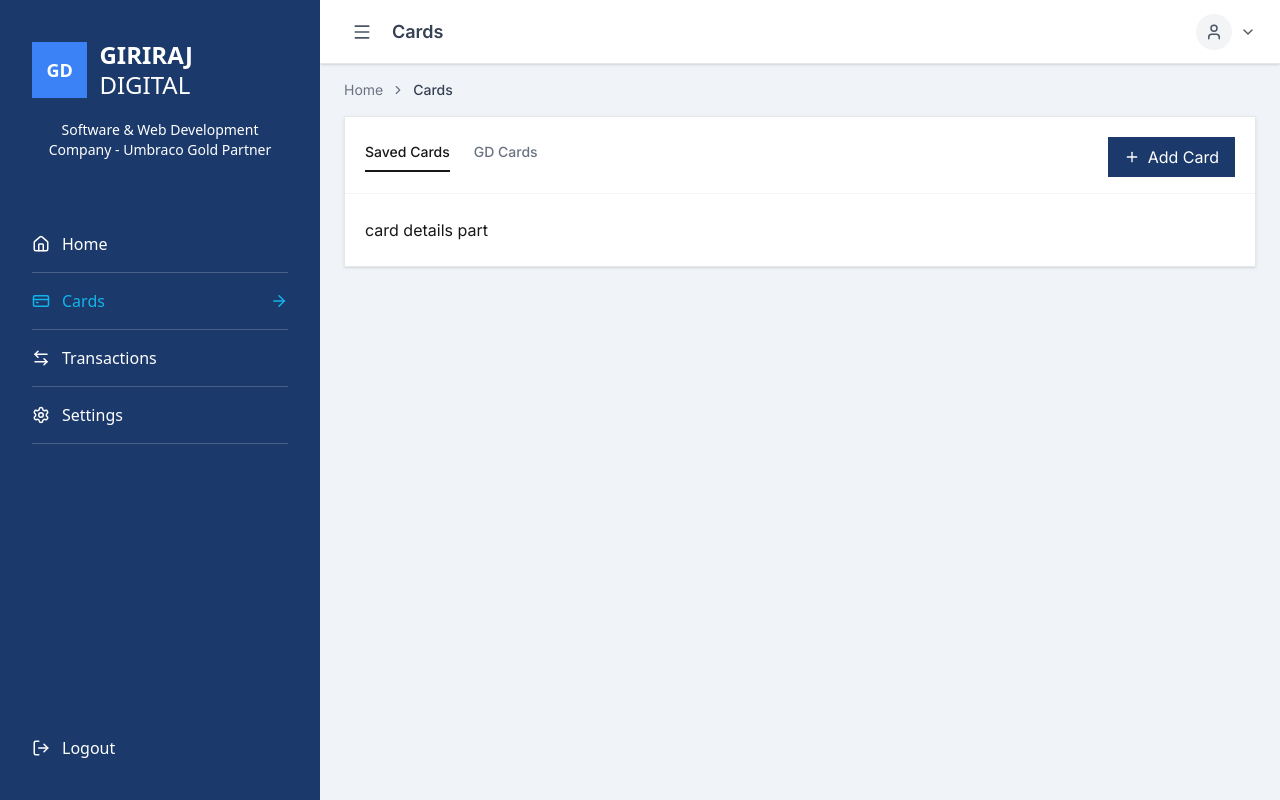
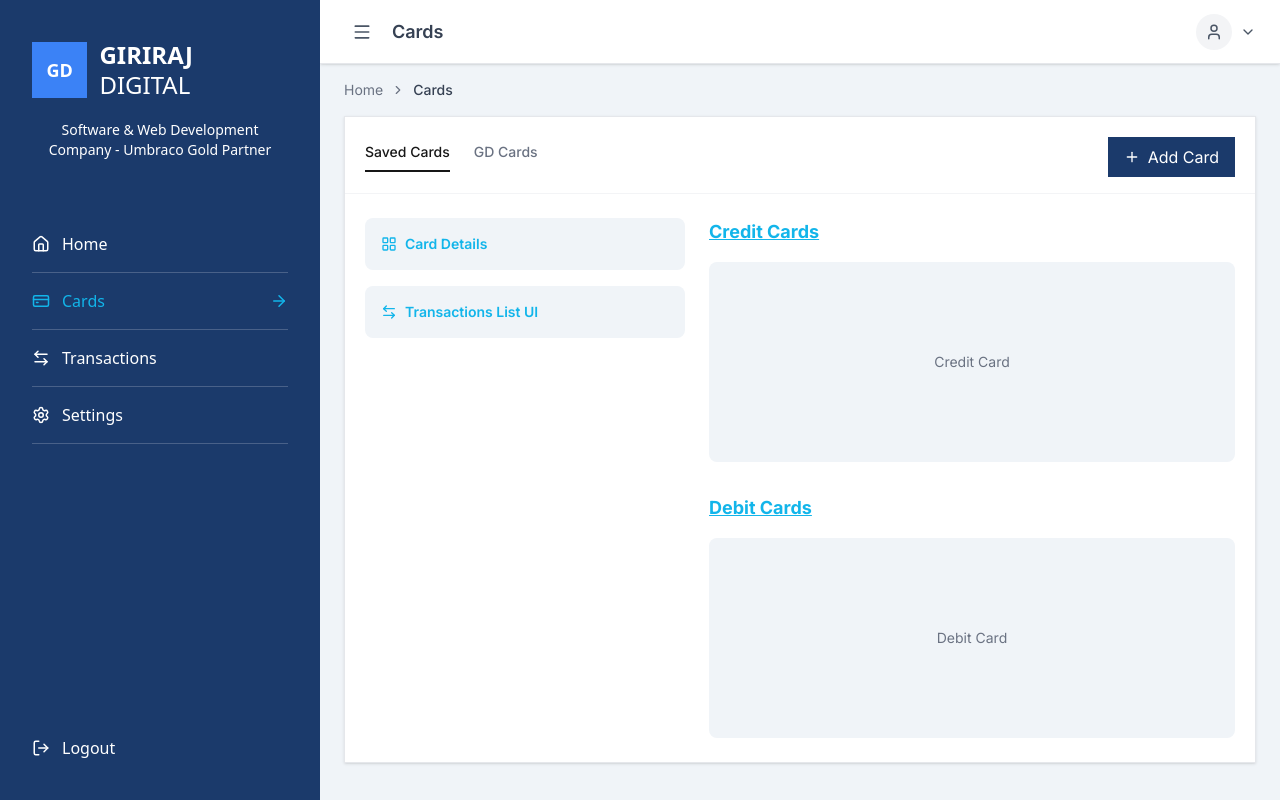
Before and after one commit to Hiralhk14/my-card-app, a Next.js app: page /cards in a window 1280 px wide. Built offline with nearby package versions, Linux system fonts and the light colour scheme.

Commit message:
add : simple cards ui

```diff
--- a/src/shared/components/cards/page.tsx
+++ b/src/shared/components/cards/page.tsx
@@ -1,7 +1,7 @@
 "use client";
 
 import React from "react";
-import { ChevronRight, Plus } from "lucide-react";
+import { ArrowLeftRight, ChevronRight, LayoutGrid, Plus } from "lucide-react";
 
 import Button from "@/shared/ui/button/index";
 
@@ -37,7 +37,43 @@ const CardsPage: React.FC = () => {
 
           <div className="border-t border-gray-100 mt-4" />
           <div className="flex flex-col xl:flex-row gap-6 px-5 py-6">
-            card details part
+            <div className="w-full xl:w-80 shrink-0">
+              <div className="bg-background rounded-lg p-4 mb-4">
+                <div className="flex items-center gap-2 text-accent font-semibold text-sm">
+                  <LayoutGrid size={16} />
+                  Card Details
+                </div>
+              </div>
+
+              <div className="bg-background rounded-lg p-4 mb-4">
+                <div className="flex items-center gap-2 text-accent font-semibold text-sm">
+                  <ArrowLeftRight size={16} />
+                  Transactions List UI
+                </div>
+              </div>
+            </div>
+
+            <div className="flex-1 flex flex-col gap-8">
+              <section>
+                <h2 className="text-accent text-lg font-bold mb-4 underline">
+                  Credit Cards
+                </h2>
+
+                <div className="bg-background rounded-lg min-h-[200px] flex items-center justify-center">
+                  <p className="text-sm text-gray-500">Credit Card </p>
+                </div>
+              </section>
+
+              <section>
+                <h2 className="text-accent text-lg font-bold mb-4 underline">
+                  Debit Cards
+                </h2>
+
+                <div className="bg-background rounded-lg min-h-[200px] flex items-center justify-center">
+                  <p className="text-sm text-gray-500">Debit Card </p>
+                </div>
+              </section>
+            </div>
           </div>
         </div>
       </div>
```
